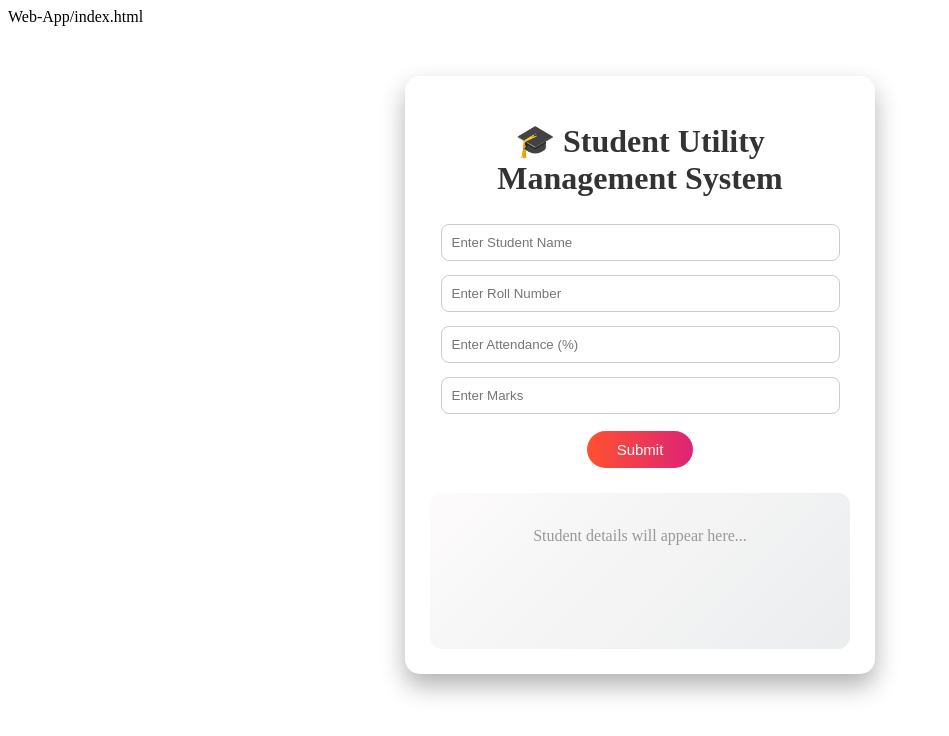
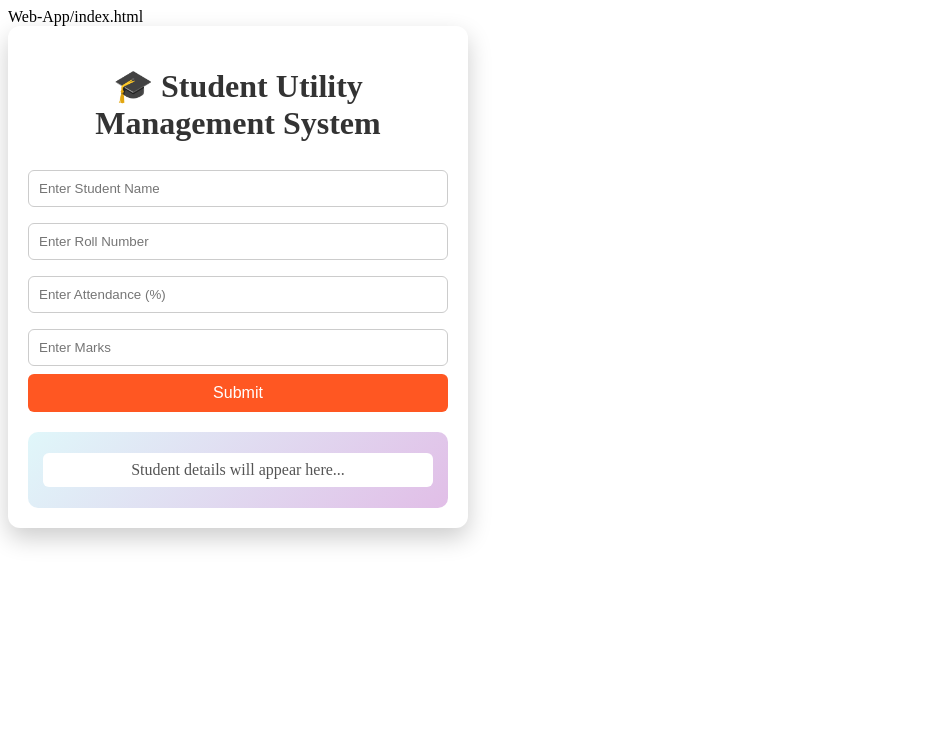
Before and after one commit to aakankshalakkas24-ctrl/Student-Utility-Management-System-project, a PHP site: page / in a window 1280 px wide. Shown: the top 736 px of the page, without its empty margins (0-949 px from the left). Run offline with PHP 8.4, Linux system fonts and the light colour scheme.

Commit message:
Update style.css

```diff
--- a/Web-App/style.css
+++ b/Web-App/style.css
@@ -2,65 +2,83 @@
 body {
     margin: 0;
     padding: 0;
+    font-family: Arial, sans-serif;
     background: linear-gradient(135deg, #667eea, #764ba2);
-    font-family: Arial, sans-serif;
+    min-height: 100vh;
+    display: flex;
+    justify-content: center;
+    align-items: center;
 }
 
 .container {
     width: 420px;
-    margin: 50px auto;
-    background: white;
-    padding: 25px;
-    border-radius: 15px;
-    box-shadow: 0 12px 25px rgba(0,0,0,0.3);
-    text-align: center;
+    background: #ffffff;
+    padding: 20px;
+    border-radius: 12px;
+    box-shadow: 0 10px 25px rgba(0,0,0,0.2);
 }
 
 h1 {
+    text-align: center;
     color: #333;
     margin-bottom: 20px;
 }
 
 .form-box input {
-    width: 95%;
+    width: 100%;
     padding: 10px;
-    margin: 7px 0;
-    border-radius: 8px;
+    margin: 8px 0;
+    border-radius: 6px;
     border: 1px solid #ccc;
 }
 
 button {
-    margin-top: 10px;
-    padding: 10px 30px;
+    width: 100%;
+    padding: 10px;
+    background: #ff5722;
+    color: white;
+    font-size: 16px;
     border: none;
-    border-radius: 20px;
-    background: linear-gradient(to right, #ff512f, #dd2476);
-    color: white;
-    font-size: 15px;
+    border-radius: 6px;
     cursor: pointer;
 }
 
+button:hover {
+    background: #e64a19;
+}
+
 .result-box {
-    margin-top: 25px;
-    padding: 18px;
-    border-radius: 12px;
-    background: linear-gradient(135deg, #fdfbfb, #ebedee);
-    text-align: left;
-    min-height: 120px;
+    margin-top: 20px;
+    padding: 15px;
+    border-radius: 10px;
+    background: linear-gradient(135deg, #e0f7fa, #e1bee7);
 }
 
 .placeholder {
-    color: #999;
     text-align: center;
+    color: #555;
 }
 
-.label {
-    font-weight: bold;
-    color: #555;
+.result-box h3 {
+    text-align: center;
+    color: #3f51b5;
+    margin-bottom: 10px;
+}
+
+.result-box p {
+    background: #ffffff;
+    padding: 8px;
+    border-radius: 6px;
+    margin: 6px 0;
 }
 
 .name { color: #3f51b5; }
 .roll { color: #009688; }
 .attendance { color: #4caf50; }
 .marks { color: #9c27b0; }
-.grade { color: #ff5722; }
+.grade {
+    color: white;
+    background: #ff5722;
+    padding: 3px 8px;
+    border-radius: 10px;
+}
```
